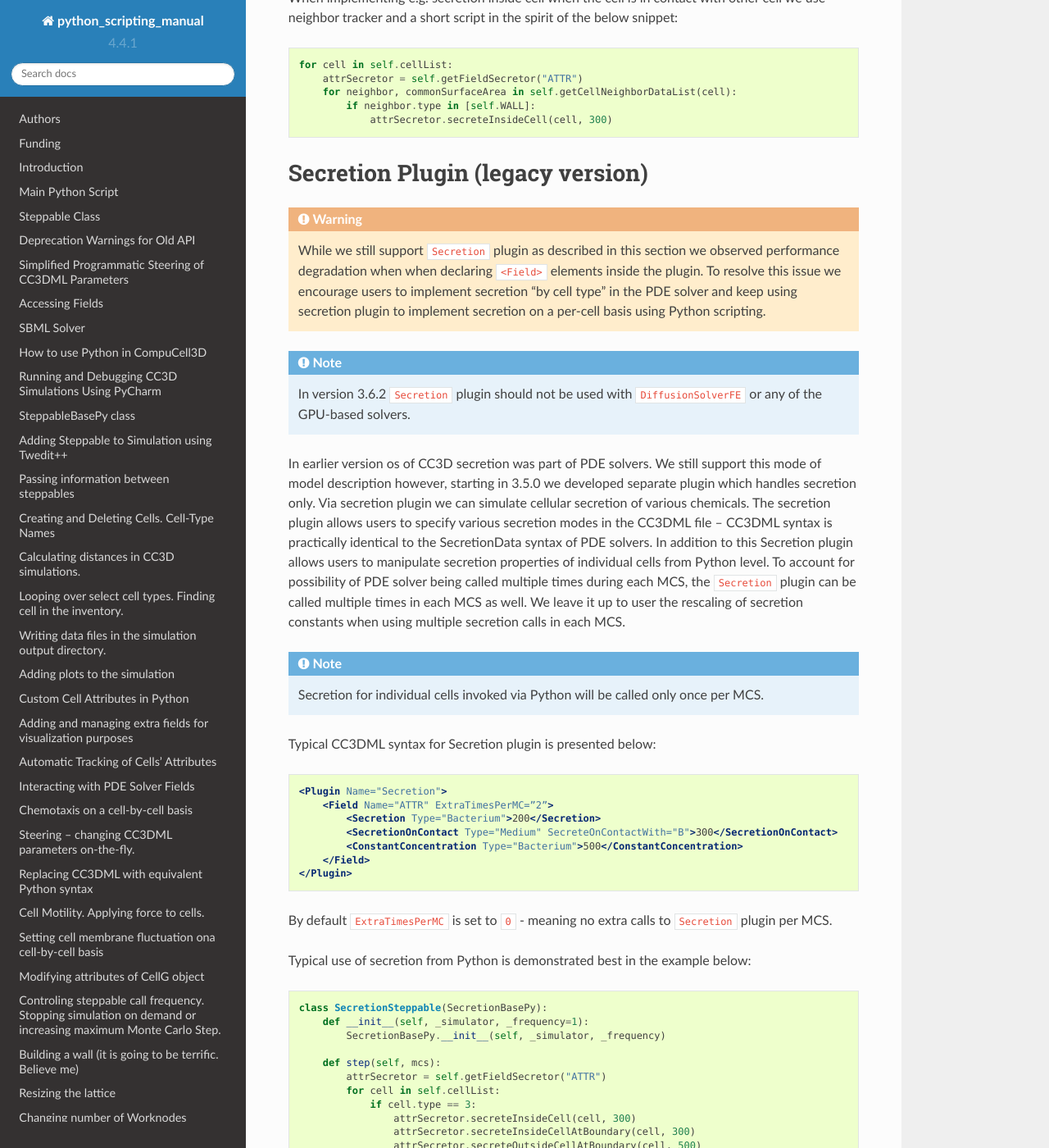
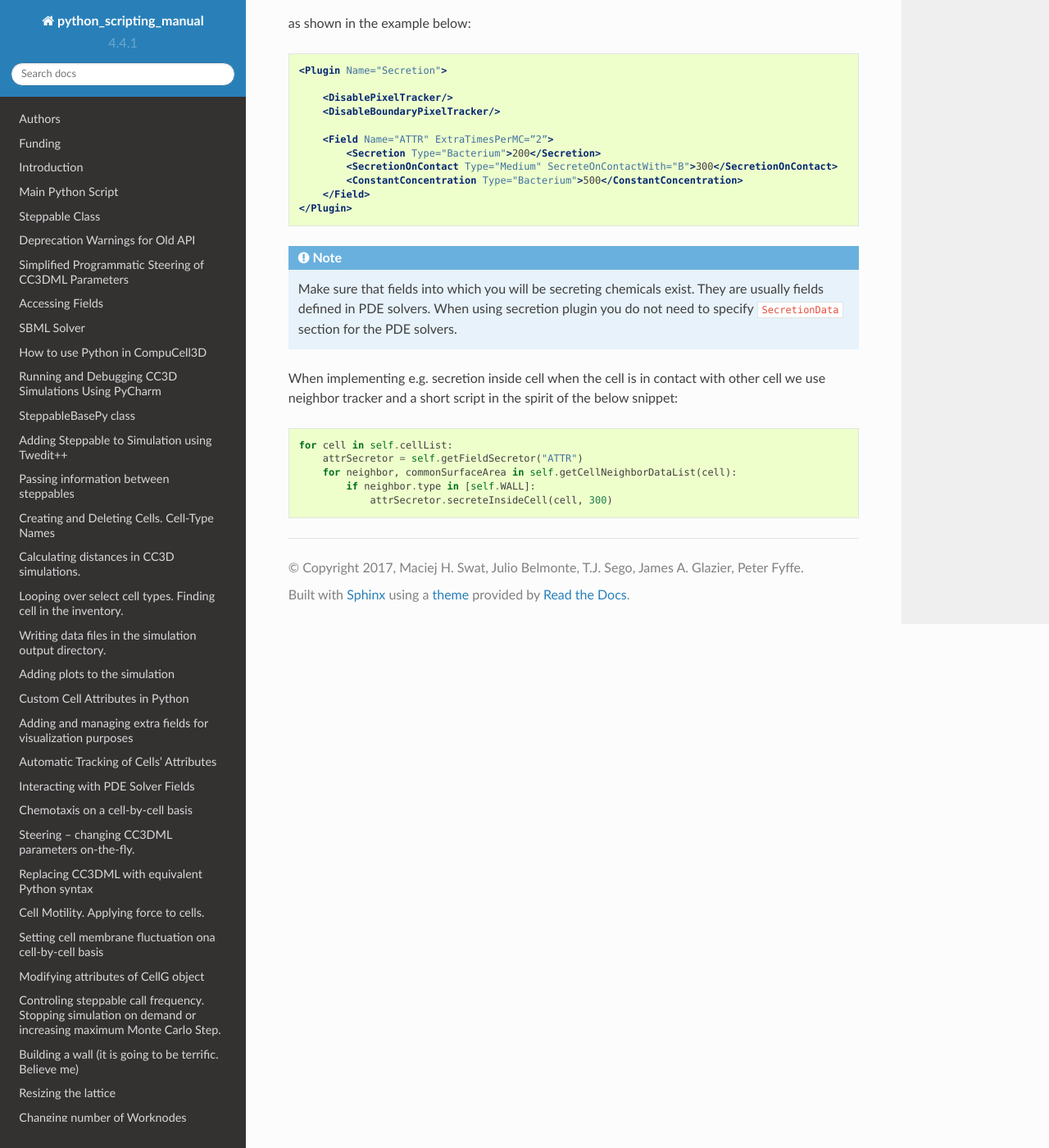
Before and after one commit to CompuCell3D/PythonScriptingManual, a Sphinx documentation site: the page built from docs/secretion.rst, in a window 1280 px wide and 1400 px high, scrolled down 4295 px. Shown: the whole window at 82% size. Built offline with Sphinx 7.4.7 and the Read the Docs theme 2.0.0, drawn with Linux system fonts in a browser that asks for light colours; some of the changed text lies outside the part shown.

Commit message:
Moved secretion legacy content

```diff
--- a/docs/chemotaxis_on_a_cell-by-cell_basis.rst
+++ b/docs/chemotaxis_on_a_cell-by-cell_basis.rst
@@ -5,6 +5,9 @@
 applies to chemotaxis. And, as in the case of secretion,
 there is an easy way to implement chemotaxis on a cell-by-cell basis.
 You can find a relevant example in ``Demos/PluginDemos/chemotaxis_by_cell_id``.
+
+Related: `Chemotaxis Plugin <chemotaxis_plugin.html>`_
+
 Let us look at the code:
 
 .. code-block:: python
--- a/docs/chemotaxis_plugin.rst
+++ b/docs/chemotaxis_plugin.rst
@@ -6,7 +6,8 @@
 Note that a cell can only move towards or away from a
 chemical field if it can detect any concentration above 0 at its surface.
 The cell cannot "see" far away to know where to move.
-See also: `Chemotaxis Examples in Python <https://pythonscriptingmanual.readthedocs.io/en/latest/chemotaxis_on_a_cell-by-cell_basis.html>`_.
+
+Related: `Chemotaxis Examples in Python <https://pythonscriptingmanual.readthedocs.io/en/latest/chemotaxis_on_a_cell-by-cell_basis.html>`_.
 
 Properties
 ****************************
--- /dev/null
+++ b/docs/legacy_secretion.rst
@@ -0,0 +1,71 @@
+
+Secretion Plugin (legacy version for pre-v3.5.0)
+-----------------------------------------------------
+
+.. warning::
+
+    While we still support ``Secretion`` plugin as described
+    in this section, we observed performance degradation when declaring
+    ``<Field>`` elements inside the plugin. To resolve this issue we encourage
+    users to implement secretion "by cell type" in the PDE solver and keep
+    using secretion plugin to implement secretion on a per-cell basis using
+    Python scripting.
+
+.. note::
+
+    In version 3.6.2 ``Secretion`` plugin should not be used with
+    ``DiffusionSolverFE`` or any of the GPU-based solvers.
+
+In earlier versions of CC3D, secretion was part of PDE solvers. We
+still support this mode of model description however, starting in 3.5.0
+we developed separate plugin which handles secretion only. Via secretion
+plugin we can simulate cellular secretion of various chemicals. The
+secretion plugin allows users to specify various secretion modes in the
+CC3DML file – CC3DML syntax is practically identical to the
+SecretionData syntax of PDE solvers. In addition to this Secretion
+plugin allows users to manipulate secretion properties of individual
+cells from Python level. To account for possibility of PDE solver being
+called multiple times during each MCS, the ``Secretion`` plugin can be
+called multiple times in each MCS as well. We leave it up to user the
+rescaling of secretion constants when using multiple secretion calls in
+each MCS.
+
+.. note::
+
+    Secretion for individual cells invoked via Python
+    will be called only once per MCS.
+
+Typical CC3DML syntax for Secretion plugin is presented below:
+
+.. code-block:: xml
+
+    <Plugin Name="Secretion">
+        <Field Name="ATTR" ExtraTimesPerMC=”2”>
+            <Secretion Type="Bacterium">200</Secretion>
+            <SecretionOnContact Type="Medium" SecreteOnContactWith="B">300</SecretionOnContact>
+            <ConstantConcentration Type="Bacterium">500</ConstantConcentration>
+        </Field>
+    </Plugin>
+
+
+
+By default ``ExtraTimesPerMC`` is set to ``0`` - meaning no extra calls to
+``Secretion`` plugin per MCS.
+
+Typical use of secretion from Python is demonstrated best in the example
+below:
+
+.. code-block:: python
+
+    class SecretionSteppable(SecretionBasePy):
+        def __init__(self, _simulator, _frequency=1):
+            SecretionBasePy.__init__(self, _simulator, _frequency)
+
+        def step(self, mcs):
+            attrSecretor = self.getFieldSecretor("ATTR")
+            for cell in self.cellList:
+                if cell.type == 3:
+                    attrSecretor.secreteInsideCell(cell, 300)
+                    attrSecretor.secreteInsideCellAtBoundary(cell, 300)
+                    attrSecretor.secreteOutsideCellAtBoundary(cell, 500)
+                    attrSecretor.secreteInsideCellAtCOM(cell, 300)
--- a/docs/secretion.rst
+++ b/docs/secretion.rst
@@ -1,9 +1,24 @@
 Secretion / SecretionLocalFlex Plugin
 --------------------------------------
 
+Related: `Field Secretion <field_secretion.html>`_ and `Secretion (legacy version for pre-v3.5.0) <legacy_secretion.html>`_
+
+`Download the sample code here <https://drive.google.com/drive/folders/1ZjLrFyHcX7iPV6WisxSRs4iMLN2vxDRI>`_,
+then watch the video from the latest workshop to follow along:
+
+.. image:: https://img.youtube.com/vi/LgROO9LrzwM/maxresdefault.jpg
+    :alt: Workshop Tutorial Video
+    :target: https://www.youtube.com/watch?v=LgROO9LrzwM&list=PLiEtieOeWbMKTIF2mekBc9cABFPEDwCdj&index=24
+    :width: 80%
+
+..
+    [Last Updated] November 2023
+
+****************************************
+
 Secretion "by cell type" can and should be handled by the appropriate
-PDE solver. To implement secretion in individual cells using Python we
-can use secretion plugin defined in the CC3DML as:
+PDE solver. To implement secretion from individual cells using Python, we
+first add the secretion plugin in CC3DML:
 
 .. code-block:: xml
 
@@ -26,12 +41,12 @@
 
 .. warning::
 
-    Secretion plugin can be used to implement secretion by
-    cell type however **we strongly advise against doing so**. Defining
+    Although the secretion plugin can be used to implement secretion by
+    cell type, **we strongly advise against doing so**. Defining
     secretion by cell type in the ``Secretion`` plugin will lead to performance
-    degradation on multi-core machines. Please see section below for more
-    information if you are still interested in using secretion by cell-type
-    inside ``Secretion`` plugin
+    degradation on multi-core machines. Please see the section below for more
+    information if you are still interested in using secretion by cell type
+    inside the ``Secretion`` plugin.
 
 Typical use of secretion from Python is demonstrated best in the example
 below:
@@ -56,15 +71,10 @@
 .. note::
 
     Instead of using ``SteppableBasePy`` class we are using
-    ``SecretionBasePy`` class. The reason for this is that in order for
-    secretion plugin with secretion modes accessible from Python to behave
-    exactly as previous versions of PDE solvers (where secretion was done
-    first followed by the "diffusion" step) we have to ensure that secretion
-    steppable implemented in Python is called **before** each Monte Carlo
-    Step, which implies that it will be also called before "diffusing"
-    function of the PDE solvers. ``SecretionBasePy`` sets extra flag which
-    ensures that steppable which inherits from ``SecretionBasePy`` is called
-    before MCS (and before all "regular" Python steppables).
+    ``SecretionBasePy`` class. This ensures that
+    the secretion plugin will be performed before diffusion by
+    calling the Python secretion steppable *before* each Monte Carlo
+    Step.
 
 There is no magic to ``SecretionBasePy`` - if you still want to use
 ``SteppableBasePy`` as a base class for secretion do so, but remember that you need to set flag:
@@ -98,23 +108,23 @@
 
 The secretion of individual cells is handled through ``FieldSecretor``
 objects. ``FieldSecretor`` concept is quite convenient because the amount
-of Python coding is quite small. To secrete chemical (this is now done
-for individual cell) we first create field secretor object:
+of Python coding is quite small. To secrete a chemical from a cell,
+we first create a field secretor object:
 
 .. code-block:: python
 
     attrSecretor = self.getFieldSecretor("ATTR")
 
-which allows us to secrete into field called ``ATTR``.
+which allows us to manipulate how much which cells secrete into the ``ATTR` field.
 
-Then we pick a cell and using field secretor we simulate secretion of
+Then, we pick a cell, and using this field secretor, we simulate secretion of
 chemical ``ATTR`` by a cell:
 
 .. code-block:: python
 
     attrSecretor.secreteInsideCell(cell,300)
 
-Currently we support 7 secretion modes for individual cells:
+Currently, we support 7 secretion modes for individual cells:
 
 1. ``secreteInsideCell`` – this is equivalent to secretion in every pixel
    belonging to a cell
@@ -241,75 +251,3 @@
         for neighbor, commonSurfaceArea in self.getCellNeighborDataList(cell):
             if neighbor.type in [self.WALL]:
                 attrSecretor.secreteInsideCell(cell, 300)
-
-
-Secretion Plugin (legacy version)
----------------------------------
-
-.. warning::
-
-    While we still support ``Secretion`` plugin as described
-    in this section we observed performance degradation when when declaring
-    ``<Field>`` elements inside the plugin. To resolve this issue we encourage
-    users to implement secretion "by cell type" in the PDE solver and keep
-    using secretion plugin to implement secretion on a per-cell basis using
-    Python scripting.
-
-.. note::
-
-    In version 3.6.2 ``Secretion`` plugin should not be used with
-    ``DiffusionSolverFE`` or any of the GPU-based solvers.
-
-In earlier version os of CC3D secretion was part of PDE solvers. We
-still support this mode of model description however, starting in 3.5.0
-we developed separate plugin which handles secretion only. Via secretion
-plugin we can simulate cellular secretion of various chemicals. The
-secretion plugin allows users to specify various secretion modes in the
-CC3DML file – CC3DML syntax is practically identical to the
-SecretionData syntax of PDE solvers. In addition to this Secretion
-plugin allows users to manipulate secretion properties of individual
-cells from Python level. To account for possibility of PDE solver being
-called multiple times during each MCS, the ``Secretion`` plugin can be
-called multiple times in each MCS as well. We leave it up to user the
-rescaling of secretion constants when using multiple secretion calls in
-each MCS.
-
-.. note::
-
-    Secretion for individual cells invoked via Python
-    will be called only once per MCS.
-
-Typical CC3DML syntax for Secretion plugin is presented below:
-
-.. code-block:: xml
-
-    <Plugin Name="Secretion">
-        <Field Name="ATTR" ExtraTimesPerMC=”2”>
-            <Secretion Type="Bacterium">200</Secretion>
-            <SecretionOnContact Type="Medium" SecreteOnContactWith="B">300</SecretionOnContact>
-            <ConstantConcentration Type="Bacterium">500</ConstantConcentration>
-        </Field>
-    </Plugin>
-
-
-
-By default ``ExtraTimesPerMC`` is set to ``0`` - meaning no extra calls to
-``Secretion`` plugin per MCS.
-
-Typical use of secretion from Python is demonstrated best in the example
-below:
-
-.. code-block:: python
-
-    class SecretionSteppable(SecretionBasePy):
-        def __init__(self, _simulator, _frequency=1):
-            SecretionBasePy.__init__(self, _simulator, _frequency)
-
-        def step(self, mcs):
-            attrSecretor = self.getFieldSecretor("ATTR")
-            for cell in self.cellList:
-                if cell.type == 3:
-                    attrSecretor.secreteInsideCell(cell, 300)
-                    attrSecretor.secreteInsideCellAtBoundary(cell, 300)
-                    attrSecretor.secreteOutsideCellAtBoundary(cell, 500)
-                    attrSecretor.secreteInsideCellAtCOM(cell, 300)
```
Also changed, not shown: docs/field_secretion.rst (+10 -7 lines).
